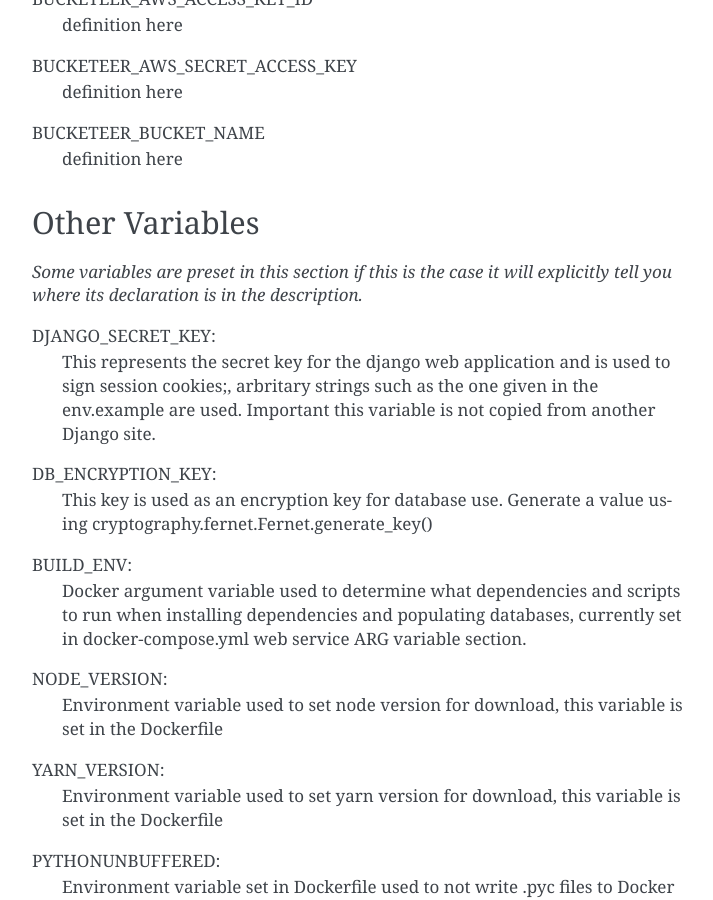
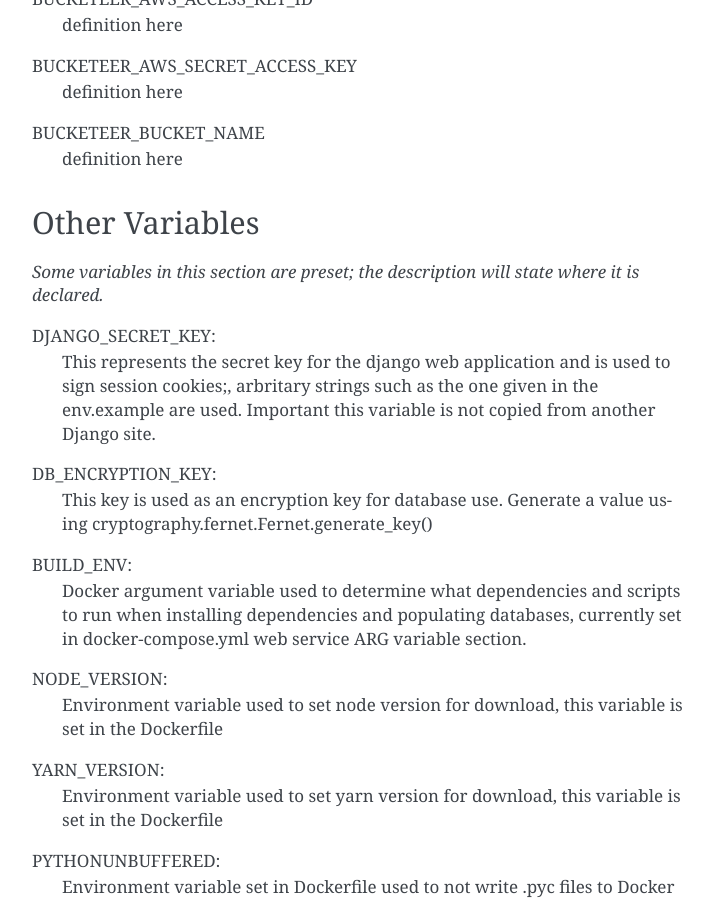
Before and after one commit to SFDO-Tooling/MetaDeploy, a Sphinx documentation site: the page built from docs/running_docker.rst, in a window 1280 px wide and 900 px high, scrolled down 2218 px. Shown: the whole window, without its empty margins (388-1101 px from the left). Built offline with Sphinx 7.4.7, drawn with Linux system fonts in a browser that asks for light colours.

Commit message:
Update docs/running_docker.rst
Co-Authored-By: James Estevez <jestevez@salesforce.com>

```diff
--- a/docs/running_docker.rst
+++ b/docs/running_docker.rst
@@ -111,7 +111,7 @@
 Other Variables
 ---------------
 
-*Some variables are preset in this section if this is the case it will explicitly tell you where its declaration is in the description.*
+*Some variables in this section are preset; the description will state where it is declared.*
 
 DJANGO_SECRET_KEY:
     This represents the secret key for the django web application and is used to sign session cookies;,
```
